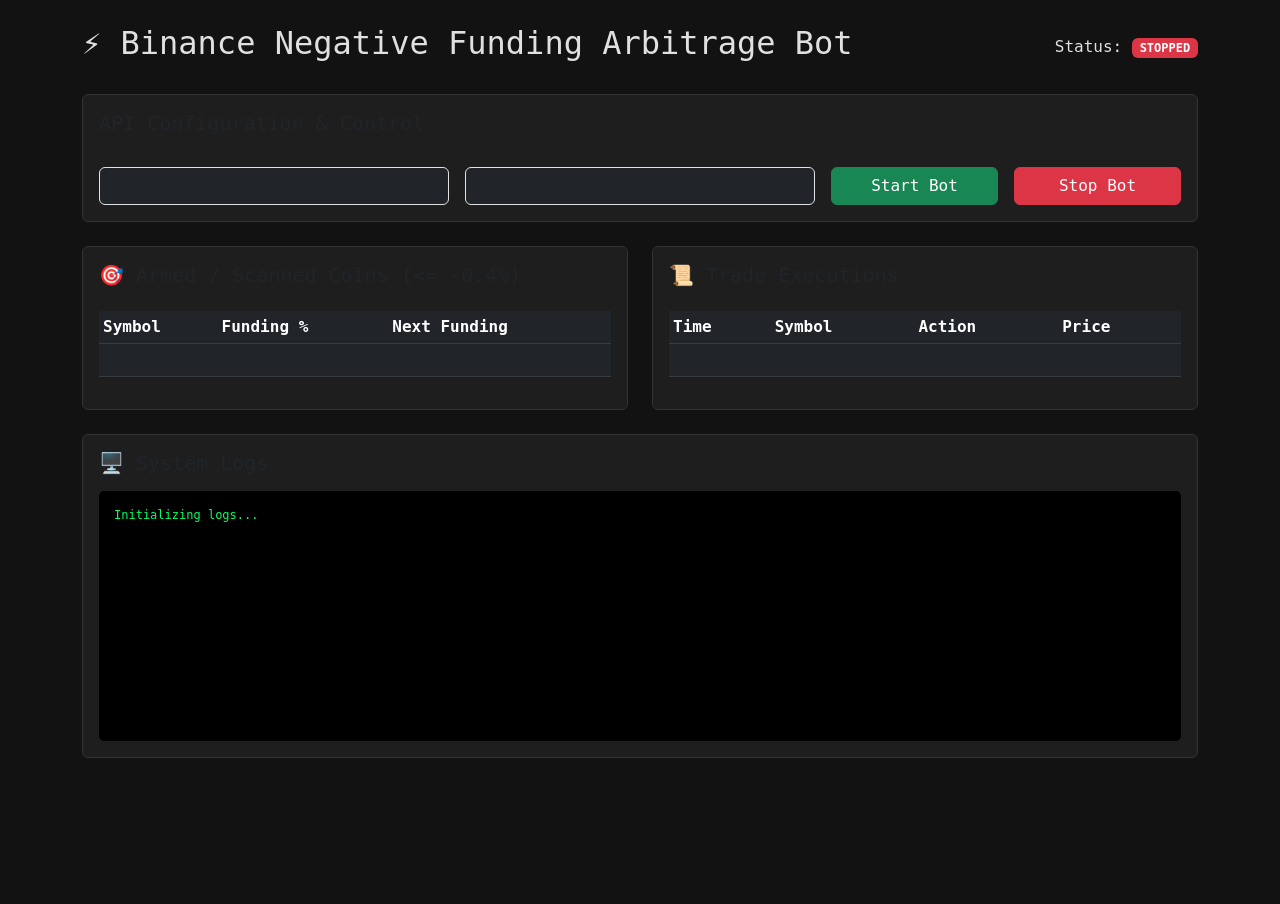
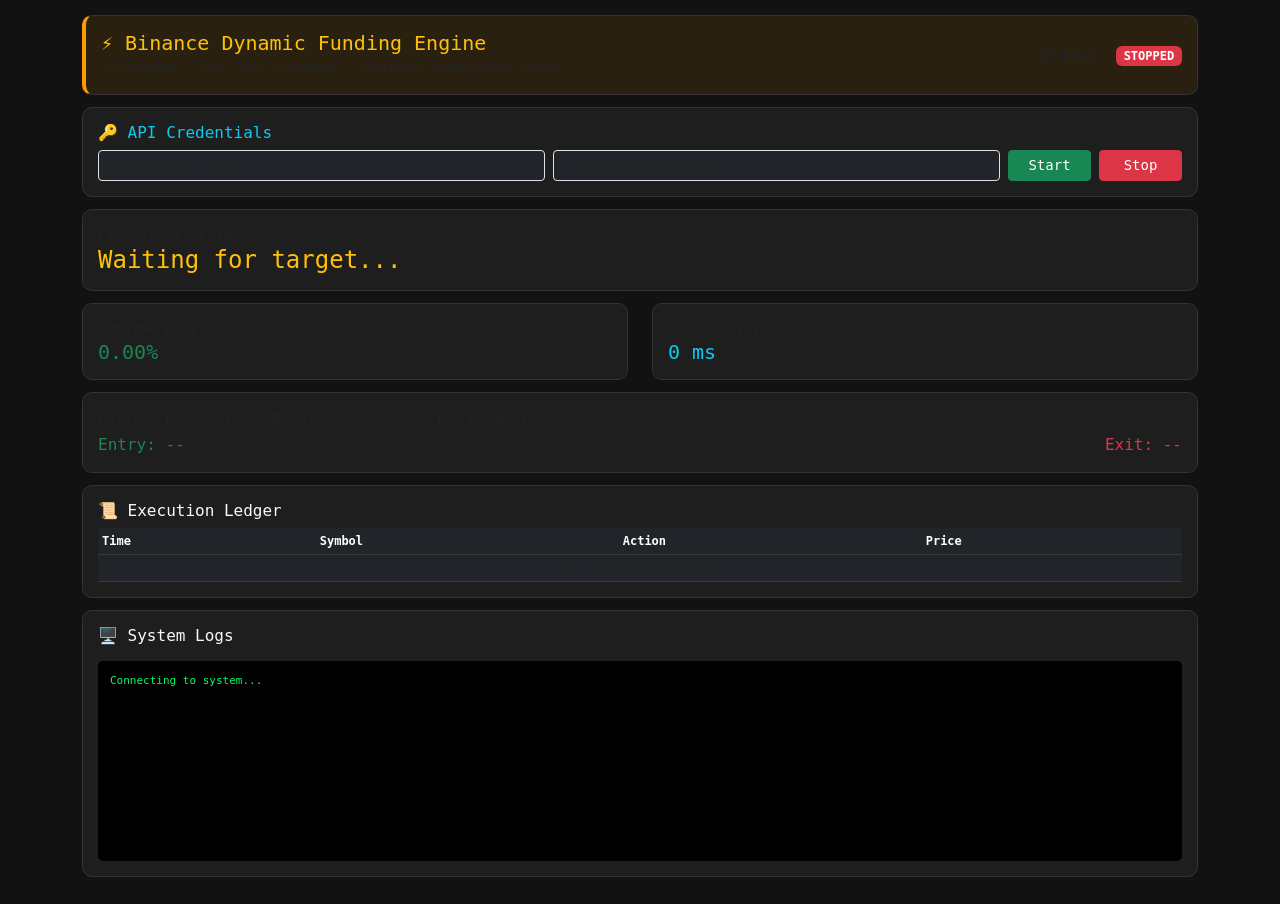
Before and after one commit to tiwarimonk-hue/Future-Bot, a Flask app: page / in a window 1280 px wide. Before the commit the page ends 758 px from the top, so only its background shows below. Run offline with Flask 3, Linux system fonts and the light colour scheme.

Commit message:
Refactor index.html for dynamic funding engine
Updated the title and improved the layout and styling of the dashboard. Adjusted the API configuration panel and modified the log display.

```diff
--- a/templates/index.html
+++ b/templates/index.html
@@ -3,93 +3,97 @@
 <head>
     <meta charset="UTF-8">
     <meta name="viewport" content="width=device-width, initial-scale=1.0">
-    <title>Binance Funding Arbitrage Dashboard</title>
+    <title>Binance Dynamic Funding Engine</title>
     <link href="https://cdn.jsdelivr.net/npm/bootstrap@5.3.0/dist/css/bootstrap.min.css" rel="stylesheet">
     <style>
-        body { background-color: #121212; color: #e0e0e0; font-family: monospace; }
-        .card { background-color: #1e1e1e; border: 1px solid #333; }
-        .table { color: #e0e0e0; }
-        .log-box { background: #000; color: #00ff66; padding: 15px; height: 250px; overflow-y: scroll; font-size: 12px; border-radius: 5px; }
+        body { background-color: #121212; color: #e0e0e0; font-family: monospace; padding: 15px; }
+        .card { background-color: #1e1e1e; border: 1px solid #333; border-radius: 10px; margin-bottom: 12px; padding: 15px; }
+        .title-box { background: rgba(255, 153, 0, 0.1); border-left: 4px solid #ff9900; }
+        .log-box { background: #000; color: #00ff66; padding: 12px; height: 200px; overflow-y: scroll; font-size: 11px; border-radius: 5px; }
         .badge-running { background-color: #28a745; }
         .badge-stopped { background-color: #dc3545; }
+        input, button { font-family: monospace !important; }
     </style>
 </head>
-<body class="container py-4">
-    <div class="d-flex justify-content-between align-items-center mb-4">
-        <h2>⚡ Binance Negative Funding Arbitrage Bot</h2>
+<body class="container">
+    <!-- Header Card -->
+    <div class="card title-box d-flex flex-row justify-content-between align-items-center">
+        <div>
+            <h5 class="m-0 text-warning">⚡ Binance Dynamic Funding Engine</h5>
+            <small class="text-muted">$1 Margin | Max 25x Leverage | Nearest Settlement First</small>
+        </div>
         <div>
             Status: <span id="bot-status" class="badge badge-stopped">STOPPED</span>
         </div>
     </div>
 
-    <!-- Control Panel -->
-    <div class="card mb-4 p-3">
-        <h5>API Configuration & Control</h5>
-        <div class="row g-3 mt-2">
-            <div class="col-md-4">
-                <input type="text" id="api_key" class="form-control bg-dark text-light" placeholder="Binance API Key">
+    <!-- API Config Panel -->
+    <div class="card">
+        <h6 class="text-info mb-2">🔑 API Credentials</h6>
+        <div class="row g-2">
+            <div class="col-md-5">
+                <input type="text" id="api_key" class="form-control bg-dark text-light form-control-sm" placeholder="Binance API Key">
             </div>
-            <div class="col-md-4">
-                <input type="password" id="secret_key" class="form-control bg-dark text-light" placeholder="Binance Secret Key">
+            <div class="col-md-5">
+                <input type="password" id="secret_key" class="form-control bg-dark text-light form-control-sm" placeholder="Binance Secret Key">
             </div>
-            <div class="col-md-2">
-                <button onclick="startBot()" class="btn btn-success w-100">Start Bot</button>
+            <div class="col-md-1">
+                <button onclick="startBot()" class="btn btn-success btn-sm w-100">Start</button>
             </div>
-            <div class="col-md-2">
-                <button onclick="stopBot()" class="btn btn-danger w-100">Stop Bot</button>
+            <div class="col-md-1">
+                <button onclick="stopBot()" class="btn btn-danger btn-sm w-100">Stop</button>
             </div>
         </div>
     </div>
 
+    <!-- Live Metrics Cards (Jaise last photo me the) -->
+    <div class="card">
+        <small class="text-muted">LIVE TARGET COIN</small>
+        <h4 id="live-coin" class="text-warning m-0">Waiting for target...</h4>
+    </div>
+
     <div class="row">
-        <!-- Armed & Scanned Coins -->
-        <div class="col-md-6 mb-4">
-            <div class="card p-3 h-100">
-                <h5>🎯 Armed / Scanned Coins (&lt;= -0.4%)</h5>
-                <div class="table-responsive mt-3" style="max-height: 300px; overflow-y: auto;">
-                    <table class="table table-dark table-sm">
-                        <thead>
-                            <tr>
-                                <th>Symbol</th>
-                                <th>Funding %</th>
-                                <th>Next Funding</th>
-                            </tr>
-                        </thead>
-                        <tbody id="armed-table">
-                            <tr><td colspan="3" class="text-center text-muted">Scanning...</td></tr>
-                        </tbody>
-                    </table>
-                </div>
+        <div class="col-md-6">
+            <div class="card">
+                <small class="text-muted">FUNDING RATE</small>
+                <h5 id="live-rate" class="text-success m-0">0.00%</h5>
             </div>
         </div>
-
-        <!-- Trade History -->
-        <div class="col-md-6 mb-4">
-            <div class="card p-3 h-100">
-                <h5>📜 Trade Executions</h5>
-                <div class="table-responsive mt-3" style="max-height: 300px; overflow-y: auto;">
-                    <table class="table table-dark table-sm">
-                        <thead>
-                            <tr>
-                                <th>Time</th>
-                                <th>Symbol</th>
-                                <th>Action</th>
-                                <th>Price</th>
-                            </tr>
-                        </thead>
-                        <tbody id="trades-table">
-                            <tr><td colspan="4" class="text-center text-muted">No trades yet</td></tr>
-                        </tbody>
-                    </table>
-                </div>
+        <div class="col-md-6">
+            <div class="card">
+                <small class="text-muted">CLOCK DRIFT (Binance Sync)</small>
+                <h5 id="clock-drift" class="text-info m-0">0 ms</h5>
             </div>
         </div>
     </div>
 
+    <div class="card">
+        <small class="text-muted">ENTRY & HARD EXIT SCHEDULE (T + 900ms & T + 8000ms)</small>
+        <div class="d-flex justify-content-between mt-1">
+            <span class="text-success" id="entry-time">Entry: --</span>
+            <span class="text-danger" id="exit-time">Exit: --</span>
+        </div>
+    </div>
+
+    <!-- Execution Ledger / Trades -->
+    <div class="card">
+        <h6 class="text-light">📜 Execution Ledger</h6>
+        <div class="table-responsive" style="max-height: 150px; overflow-y: auto;">
+            <table class="table table-dark table-sm mb-0" style="font-size: 12px;">
+                <thead>
+                    <tr><th>Time</th><th>Symbol</th><th>Action</th><th>Price</th></tr>
+                </thead>
+                <tbody id="trades-table">
+                    <tr><td colspan="4" class="text-center text-muted">No trades executed yet</td></tr>
+                </tbody>
+            </table>
+        </div>
+    </div>
+
     <!-- System Logs -->
-    <div class="card p-3">
-        <h5>🖥️ System Logs</h5>
-        <div id="log-box" class="log-box mt-2">Initializing logs...</div>
+    <div class="card">
+        <h6 class="text-light">🖥️ System Logs</h6>
+        <div id="log-box" class="log-box mt-2">Connecting to system...</div>
     </div>
 
     <script>
@@ -113,19 +117,19 @@
                 badge.innerText = data.status;
                 badge.className = data.status === 'RUNNING' ? 'badge badge-running' : 'badge badge-stopped';
 
-                let armedHtml = '';
-                if(data.armed_coins.length === 0) {
-                    armedHtml = `<tr><td colspan="3" class="text-center text-muted">No coins meeting threshold (-0.4%)</td></tr>`;
+                document.getElementById('clock-drift').innerText = data.clock_drift + " ms";
+
+                if(data.live_target) {
+                    document.getElementById('live-coin').innerText = `${data.live_target.symbol} (${data.live_target.time_str})`;
+                    document.getElementById('live-rate').innerText = `${data.live_target.funding_rate.toFixed(3)}%`;
                 } else {
-                    data.armed_coins.forEach(c => {
-                        armedHtml += `<tr><td><b>${c.symbol}</b></td><td class="text-success">${c.funding_rate.toFixed(3)}%</td><td>${c.time_str}</td></tr>`;
-                    });
+                    document.getElementById('live-coin').innerText = "Scanning markets (< -0.4%)...";
+                    document.getElementById('live-rate').innerText = "0.00%";
                 }
-                document.getElementById('armed-table').innerHTML = armedHtml;
 
                 let tradesHtml = '';
                 if(data.trades.length === 0) {
-                    tradesHtml = `<tr><td colspan="4" class="text-center text-muted">No trades executed</td></tr>`;
+                    tradesHtml = `<tr><td colspan="4" class="text-center text-muted">No trades executed yet</td></tr>`;
                 } else {
                     data.trades.forEach(t => {
                         tradesHtml += `<tr><td>${t.time}</td><td><b>${t.symbol}</b></td><td><span class="${t.type==='ENTRY'?'text-info':'text-warning'}">${t.type}</span></td><td>${t.price}</td></tr>`;
@@ -135,7 +139,7 @@
 
                 document.getElementById('log-box').innerText = data.logs.join('\n');
             });
-        }, 3000);
+        }, 2000);
     </script>
 </body>
 </html>
```
